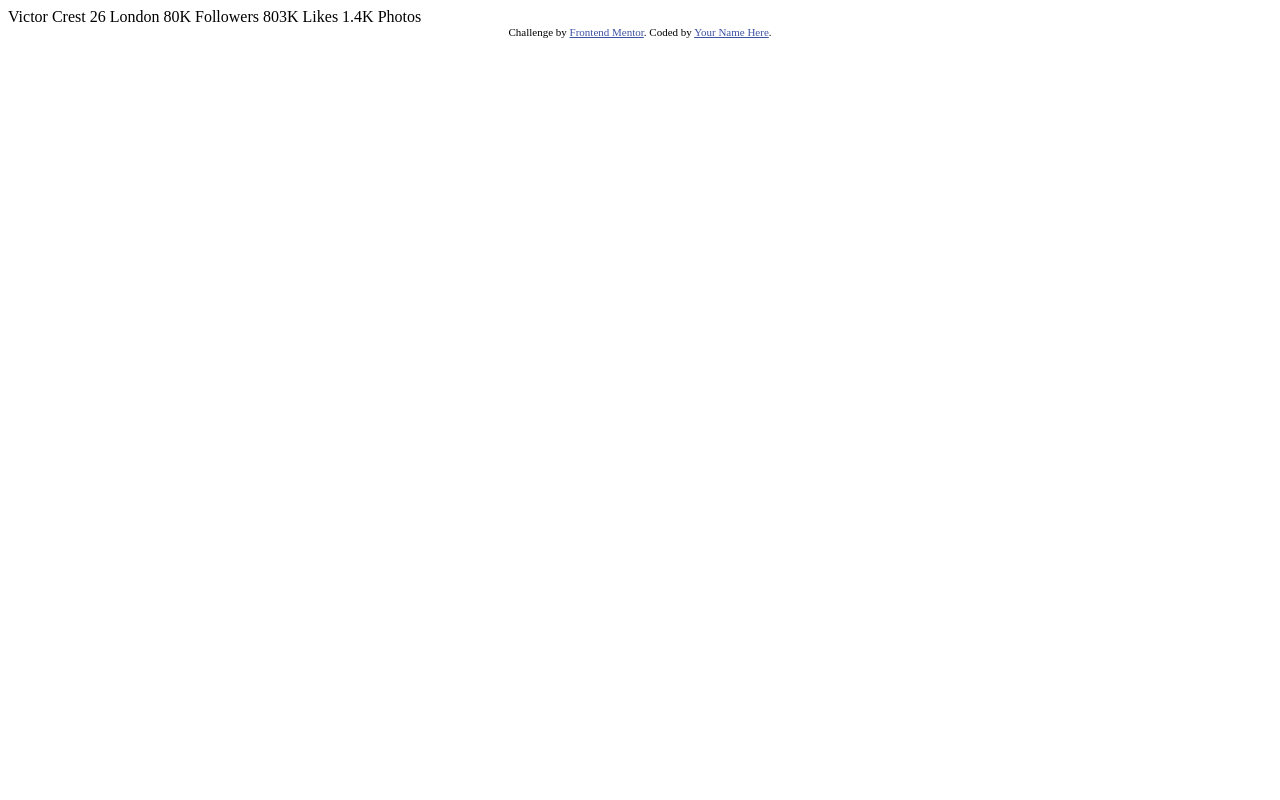
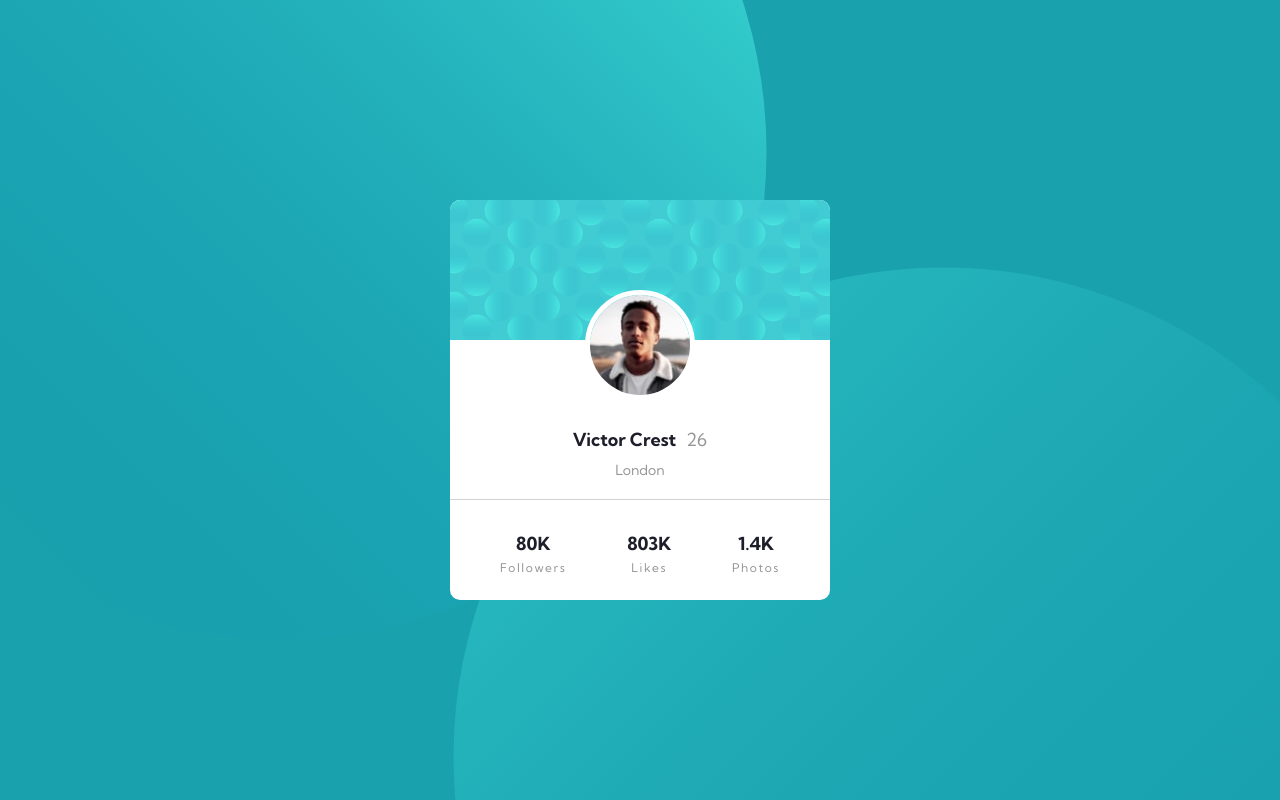
Before and after one commit to PeterDuits/Profile-Card-Challenge, a plain HTML site: page index.html in a window 1280 px wide. Drawn offline with Linux system fonts and the light colour scheme.

Commit message:
Implement desktop styling

```diff
--- a/index.html
+++ b/index.html
@@ -10,26 +10,134 @@
 
         <!-- Feel free to remove these styles or customise in your own stylesheet 👍 -->
         <style>
-    .attribution { font-size: 11px; text-align: center; }
-    .attribution a { color: hsl(228, 45%, 44%); }
+            @import url('https://fonts.googleapis.com/css2?family=Kumbh+Sans:wght@400;700&display=swap');
+
+            body {
+                min-height: 100vh;
+                padding: 0;
+                margin: 0;
+                font-family: 'Kumbh Sans', sans-serif;
+                background-color: #19a1ae;
+                background-image: url("./images/bg-pattern-top.svg"), url("./images/bg-pattern-bottom.svg");
+                background-position: -70% 190%, 150% -150%;
+                background-repeat: no-repeat, no-repeat;
+            }
+
+            .profile-card {
+                display: flex;
+                flex-direction: column;
+                height: 400px;
+                width: 380px;
+                margin: 0 auto;
+                position: fixed;
+                top: 50%;
+                left: 50%;
+                transform: translate(-50%, -50%);
+                background: white;
+
+                border-radius: 10px;
+            }
+
+            .profile-card__image {
+                display: flex;
+                justify-content: center;
+                height: 140px;
+                border-radius: 10px 10px 0 0;
+                background: url("./images/bg-pattern-card.svg");
+            }
+
+            .profile-card__avatar {
+                width: 100px;
+                height: 100px;
+                border-radius: 50%;
+                border: 5px solid white;
+                position: relative;
+                top: 90px;
+            }
+
+            .profile-card__body {
+                flex: 1;
+                margin-top: 70px;
+                text-align: center;
+            }
+
+            .profile-card__name {
+                margin-bottom: 10px;
+                color: #1D1E29;
+                font-size: 18px;
+                font-weight: 700;
+            }
+
+            .profile-card__age {
+                margin-left: 6px;
+                font-weight: 400;
+                color: #969696;
+            }
+
+            .profile-card__location {
+                margin-top: 0;
+                font-size: 14px;
+                color: #969696;
+            }
+
+            .profile-card__footer {
+                display: flex;
+                height: 100px;
+                flex-direction: column;
+                justify-content: center;
+                border-top: 1px solid lightgray;
+            }
+
+            .profile-card__stats {
+                display: flex;
+                padding: 0 50px;
+                justify-content: space-between;
+            }
+
+            .profile-card__stat {
+                text-align: center;
+            }
+
+            .profile-card__stat-title {
+                margin-bottom: 5px;
+                font-size: 18px;
+                font-weight: 700;
+                color: #1D1E29;
+            }
+
+            .profile-card__stat-subtitle {
+                margin-top: 5px;
+                font-size: 12px;
+                letter-spacing: .1rem;
+                color: #969696;
+            }
         </style>
     </head>
     <body>
-  Victor Crest
-  26
-  London
-
-  80K
-  Followers
-
-  803K
-  Likes
-
-  1.4K
-  Photos
-  <div class="attribution">
-    Challenge by <a href="https://www.frontendmentor.io?ref=challenge" target="_blank">Frontend Mentor</a>.
-    Coded by <a href="#">Your Name Here</a>.
+        <div class="profile-card">
+            <div class="profile-card__image">
+                <img src="./images/image-victor.jpg" alt="avatar" class="profile-card__avatar">
+            </div>
+            <div class="profile-card__body">
+                <p class="profile-card__name">Victor Crest <span class="profile-card__age">26</span></p>
+                <p class="profile-card__location">London</p>
+            </div>
+            <div class="profile-card__footer">
+                <div class="profile-card__stats">
+                    <div class="profile-card__stat">
+                        <p class="profile-card__stat-title">80K</p>
+                        <p class="profile-card__stat-subtitle">Followers</p>
+                    </div>
+                    <div class="profile-card__stat">
+                        <p class="profile-card__stat-title">803K</p>
+                        <p class="profile-card__stat-subtitle">Likes</p>
+                    </div>
+                    <div class="profile-card__stat">
+                        <p class="profile-card__stat-title">1.4K</p>
+                        <p class="profile-card__stat-subtitle">Photos</p>
+                    </div>
+                </div>
+            </div>
         </div>
     </body>
 </html>
```
Lines whose indentation alone changed are shown as unchanged.
